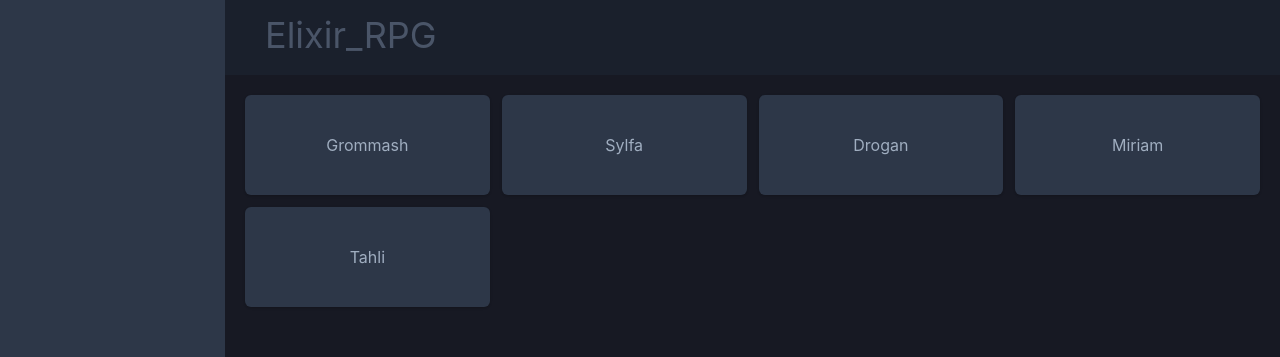
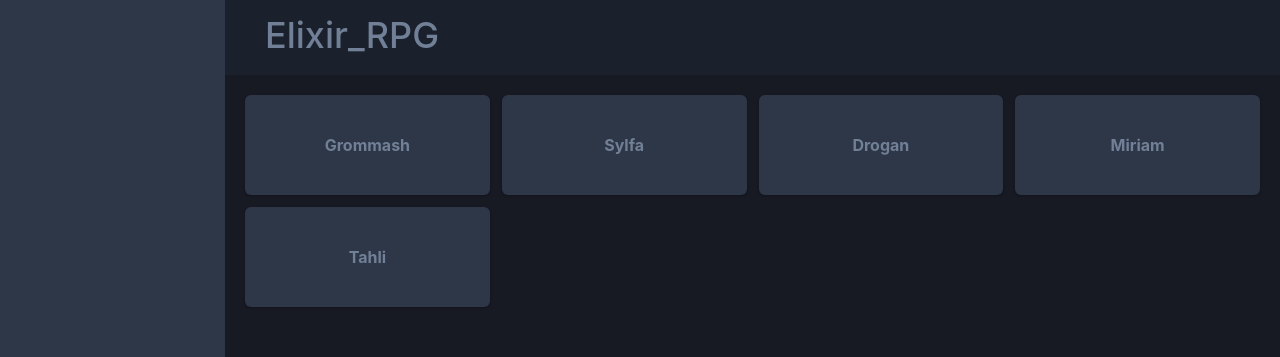
Before and after one commit to xBromsson/elixir_rpg, a React (Vite) app: page / in a window 1280 px wide. Shown: the top 357 px of the page. Built offline with nearby package versions, Linux system fonts and the light colour scheme.

Commit message:
small style adjustments

```diff
--- a/src/App.jsx
+++ b/src/App.jsx
@@ -12,7 +12,7 @@ function App() {
     >
       <GridItem bg="gray.700" area={"nav"}></GridItem>
       <GridItem bg="gray.800" area={"header"}>
-        <Text color="gray.600" pl={10} pt={2} fontSize="4xl">
+        <Text color="gray.500" pl={10} pt={2} fontSize="4xl" fontWeight={500}>
           Elixir_RPG
         </Text>
       </GridItem>
--- a/src/components/CardGrid.jsx
+++ b/src/components/CardGrid.jsx
@@ -41,7 +41,8 @@ const CardGrid = () => {
     <SimpleGrid columns={4} spacing={3} padding={5}>
       {npc.map((n) => (
         <Card
-          textColor={"gray.400"}
+          textColor={"gray.500"}
+          fontWeight={700}
           justifyContent="center"
           alignItems="center"
           h={100}
```
